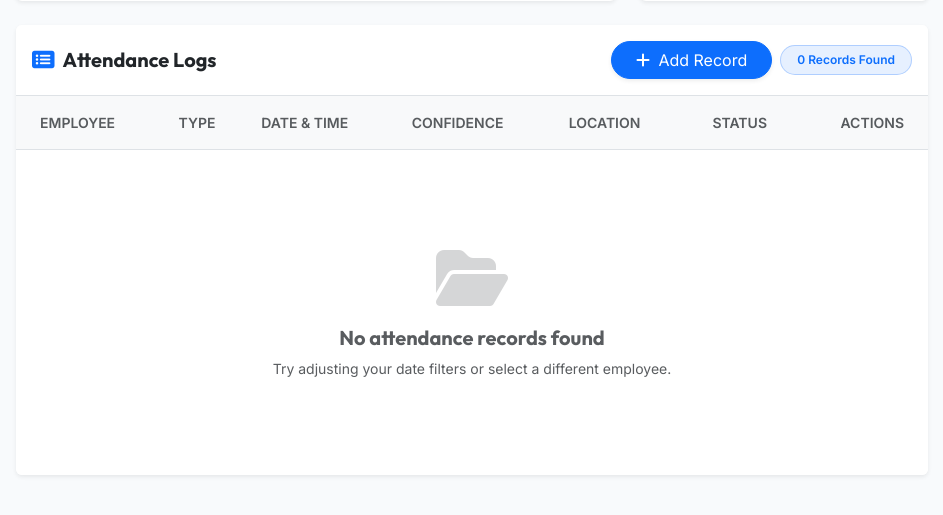
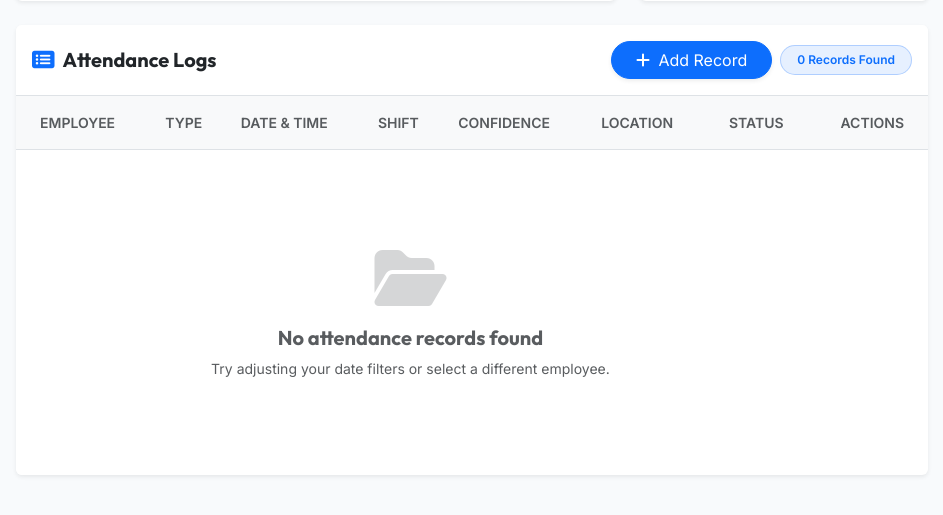
Before and after one commit to Avaneesh-Pathak/Face_Recognition-attendance-system, a Django app: page /reports/ in a window 1280 px wide. Shown: the part 1032-1547 px from the top of the page, without its empty margins (308-1251 px from the left). Run offline with Django 4.2, Linux system fonts and the light colour scheme; the visitor is signed in with stand-in values (Sample User, id 1); data comes from the database, SQL or seed files in the repository; data that the repository does not hold is empty.

Commit message:
Reports template updated

```diff
--- a/core/views.py
+++ b/core/views.py
@@ -1616,6 +1616,22 @@ def attendance_reports(request):
     present_employees_count = present_employees_list.count()
     absent_employees_count = max(0, total_employees_count - present_employees_count)
 
+    for record in attendance_qs:
+        work_rule = getattr(record.employee, "work_rule", None)
+
+        if work_rule:
+            # Shift type from model property
+            record.shift = work_rule.shift_type
+
+            # Format timing
+            record.shift_time = (
+                f"{work_rule.shift_start_time.strftime('%I:%M %p')} - "
+                f"{work_rule.shift_end_time.strftime('%I:%M %p')}"
+            )
+        else:
+            record.shift = "N/A"
+            record.shift_time = "Not Assigned"
+
     # =====================================================
     # 7. PAGINATION
     # =====================================================
--- a/templates/reports.html
+++ b/templates/reports.html
@@ -254,6 +254,7 @@
             <th class="ps-4 py-3 text-uppercase small fw-bold text-muted">Employee</th>
             <th class="py-3 text-uppercase small fw-bold text-muted">Type</th>
             <th class="py-3 text-uppercase small fw-bold text-muted">Date & Time</th>
+            <th class="py-3 text-uppercase small fw-bold text-muted">Shift</th>
             <th class="py-3 text-uppercase small fw-bold text-muted">Confidence</th>
             <th class="py-3 text-uppercase small fw-bold text-muted">Location</th>
             <th class="text-center py-3 text-uppercase small fw-bold text-muted">Status</th>
@@ -299,6 +300,23 @@
                 <span class="fw-bold text-dark">{{ record.timestamp|date:"M d, Y" }}</span>
                 <span class="text-muted small"><i class="far fa-clock me-1"></i>{{ record.timestamp|date:"h:i A" }}</span>
               </div>
+            </td>
+            <td>
+              <span class="badge px-3 py-2
+                {% if record.shift == 'Day' %}
+                  bg-warning bg-opacity-10 text-warning border border-warning border-opacity-25
+                {% else %}
+                  bg-dark bg-opacity-10 text-dark border border-dark border-opacity-25
+                {% endif %}"
+
+                data-bs-toggle="tooltip"
+                data-bs-placement="top"
+                title="{{ record.shift_time }}"
+              >
+
+                <i class="fas {% if record.shift == 'Day' %}fa-sun{% else %}fa-moon{% endif %} me-1"></i>
+                {{ record.shift }}
+              </span>
             </td>
             <td>
               {% if record.confidence_score %}
```
